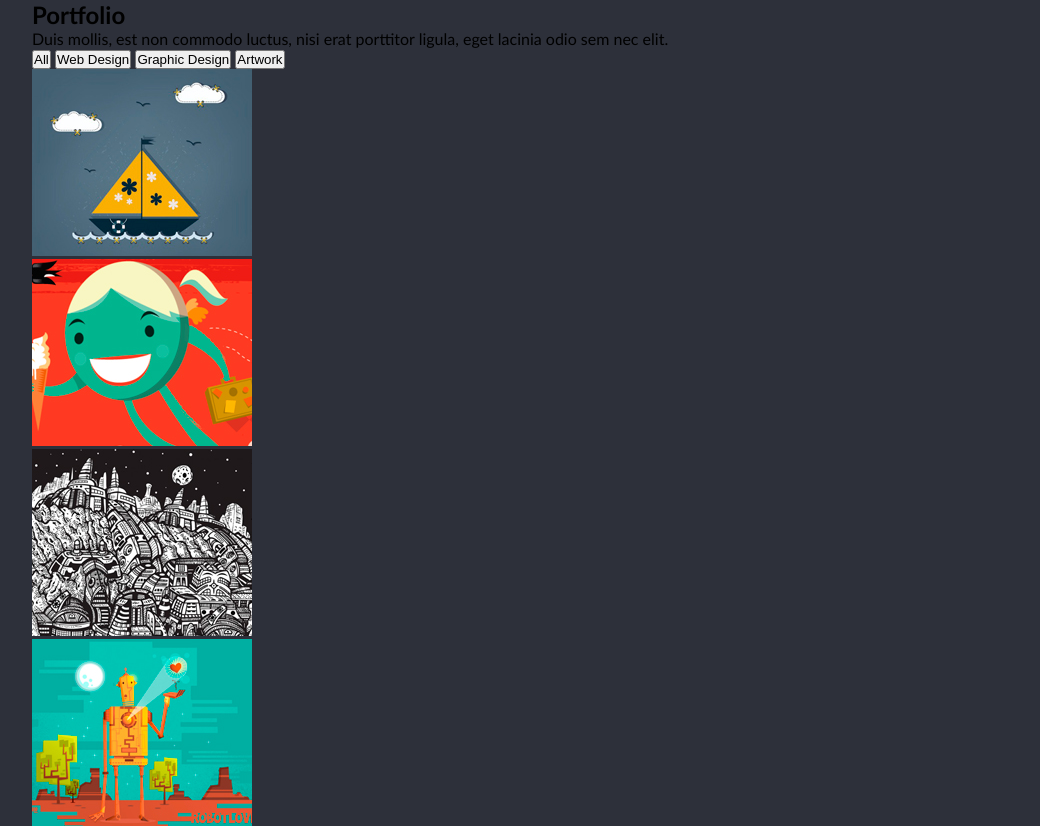
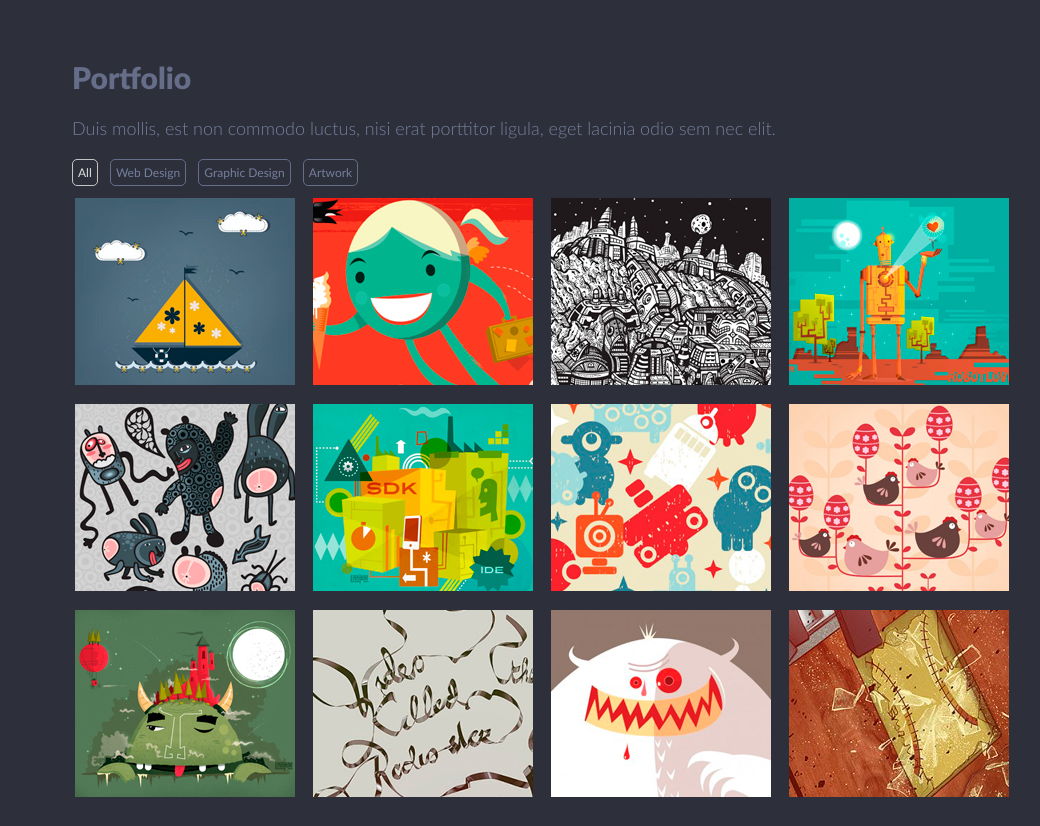
Before and after one commit to alekseyvlivanov/singolo, a plain HTML site: page singolo2.html in a window 1280 px wide. Shown: the top 826 px of the page, without its empty margins (98-1138 px from the left). Drawn offline with Linux system fonts and the light colour scheme.

Commit message:
feat: add styling for Portfolio section

```diff
--- a/singolo2.css
+++ b/singolo2.css
@@ -31,15 +31,80 @@ a:hover {
 /* Portfolio Section */
 
 #portfolio {
-  /* height: 870px; */
+  height: 870px;
   background-color: #2d303a;
   border-bottom: 6px solid #323746;
+}
+
+.portfolio-title {
+  padding: 68px 40px 0 40px;
+}
+
+.portfolio-title h2 {
+  font-size: 30px;
+  line-height: 18px;
+  /* letter-spacing: -0.008em; */
+  color: #666d89;
+  font-weight: 900;
+}
+
+.portfolio-title p {
+  font-size: 18px;
+  line-height: 30px;
+  text-align: justify;
+  color: #767e9e;
+  font-weight: 300;
+  padding-top: 27px;
+}
+
+.portfolio-title .tags {
+  padding-top: 18px;
+}
+
+.portfolio-title a {
+  font-size: 12px;
+  line-height: 12px;
+  color: #767e9e;
+  font-weight: 400;
+  border-radius: 5px;
+  background-color: #2d303a;
+  border: 1px solid #666d89;
+  padding: 5px;
+  margin-right: 8px;
+}
+
+.portfolio-title .active,
+.portfolio-title a:hover {
+  color: #dedede;
+  border: 1px solid #c5c5c5;
+}
+
+.portfolio-grid {
+  display: grid;
+  column-gap: 12px;
+  row-gap: 16px;
+  grid-template-columns: repeat(4, 1fr);
+  padding: 18px 40px 0 40px;
+}
+
+.portfolio-item {
+  align-self: center;
+  justify-self: center;
+}
+
+.portfolio-item:nth-child(n + 13) {
+  display: none;
 }
 
 /* About Section */
 
 #about {
-  /* height: 728px; */
+  height: 728px;
   background-color: #f2f2f2;
   border-bottom: 6px solid #ffffff;
 }
+
+.about-grid {
+  display: grid;
+  grid-template-columns: 1fr 1fr 1fr;
+}
--- a/singolo2.html
+++ b/singolo2.html
@@ -18,10 +18,10 @@
             eget lacinia odio sem nec elit.
           </p>
           <div class="tags">
-            <button>All</button>
-            <button>Web Design</button>
-            <button>Graphic Design</button>
-            <button>Artwork</button>
+            <a href="#" class="active">All</a>
+            <a href="#">Web Design</a>
+            <a href="#">Graphic Design</a>
+            <a href="#">Artwork</a>
           </div>
         </div>
 
@@ -55,6 +55,12 @@
           </div>
           <div class="portfolio-item">
             <img src="assets/img/img10.jpg" alt="img10" />
+          </div>
+          <div class="portfolio-item">
+            <img src="assets/img/img11.jpg" alt="img11" />
+          </div>
+          <div class="portfolio-item">
+            <img src="assets/img/img12.jpg" alt="img12" />
           </div>
           <div class="portfolio-item">
             <img src="assets/img/img11.jpg" alt="img11" />
@@ -140,11 +146,15 @@
               <a href="#"
                 ><img src="assets/img/facebook.png" alt="facebook"
               /></a>
-              <a href="#"><img src="assets/img/google.png" alt="google"/></a>
-              <a href="#"><img src="assets/img/twitter.png" alt="twitter"/></a>
-              <a href="#"
-                ><img src="assets/img/linkedin.png" alt="linkedin"
-              /></a>
+              <a href="#">
+                <img src="assets/img/google.png" alt="google" />
+              </a>
+              <a href="#">
+                <img src="assets/img/twitter.png" alt="twitter" />
+              </a>
+              <a href="#">
+                <img src="assets/img/linkedin.png" alt="linkedin" />
+              </a>
             </div>
           </div>
         </div>
```
